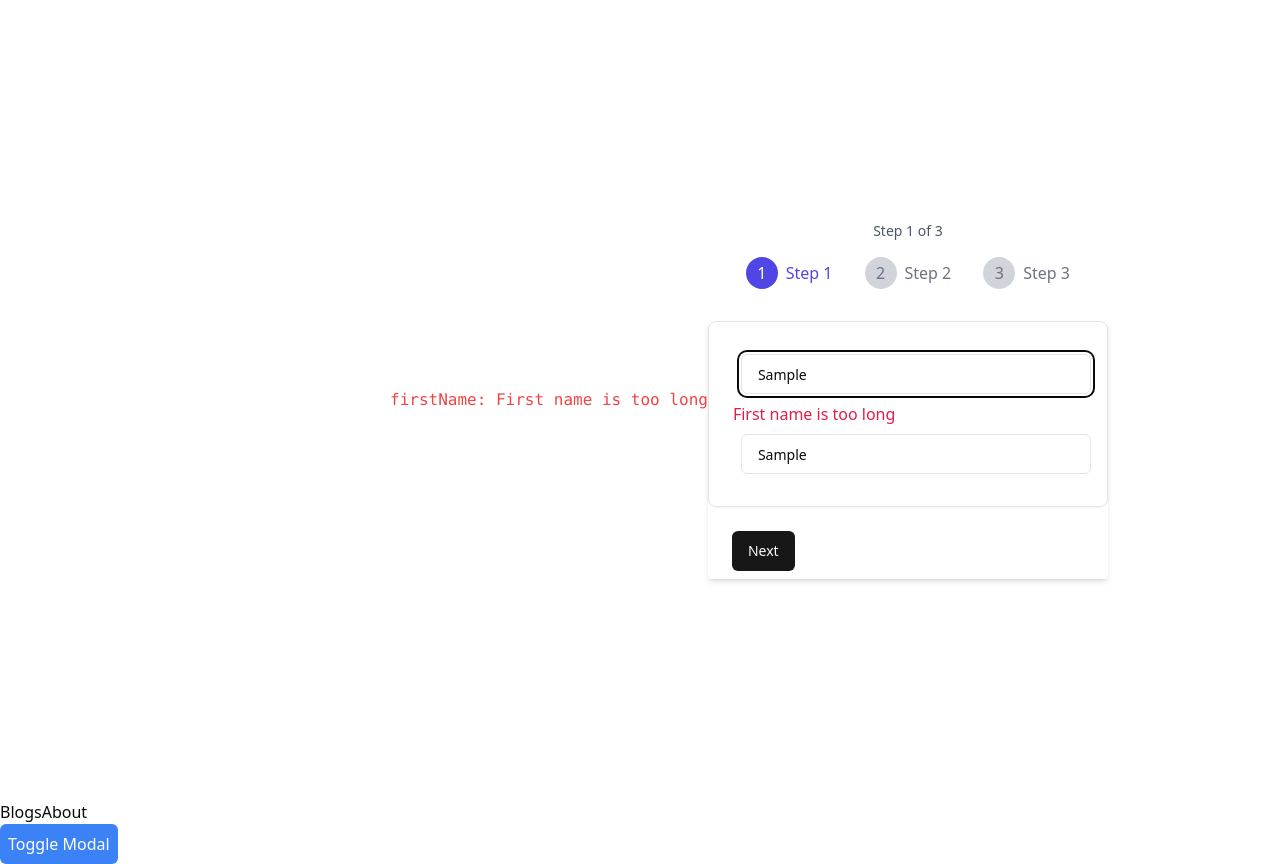
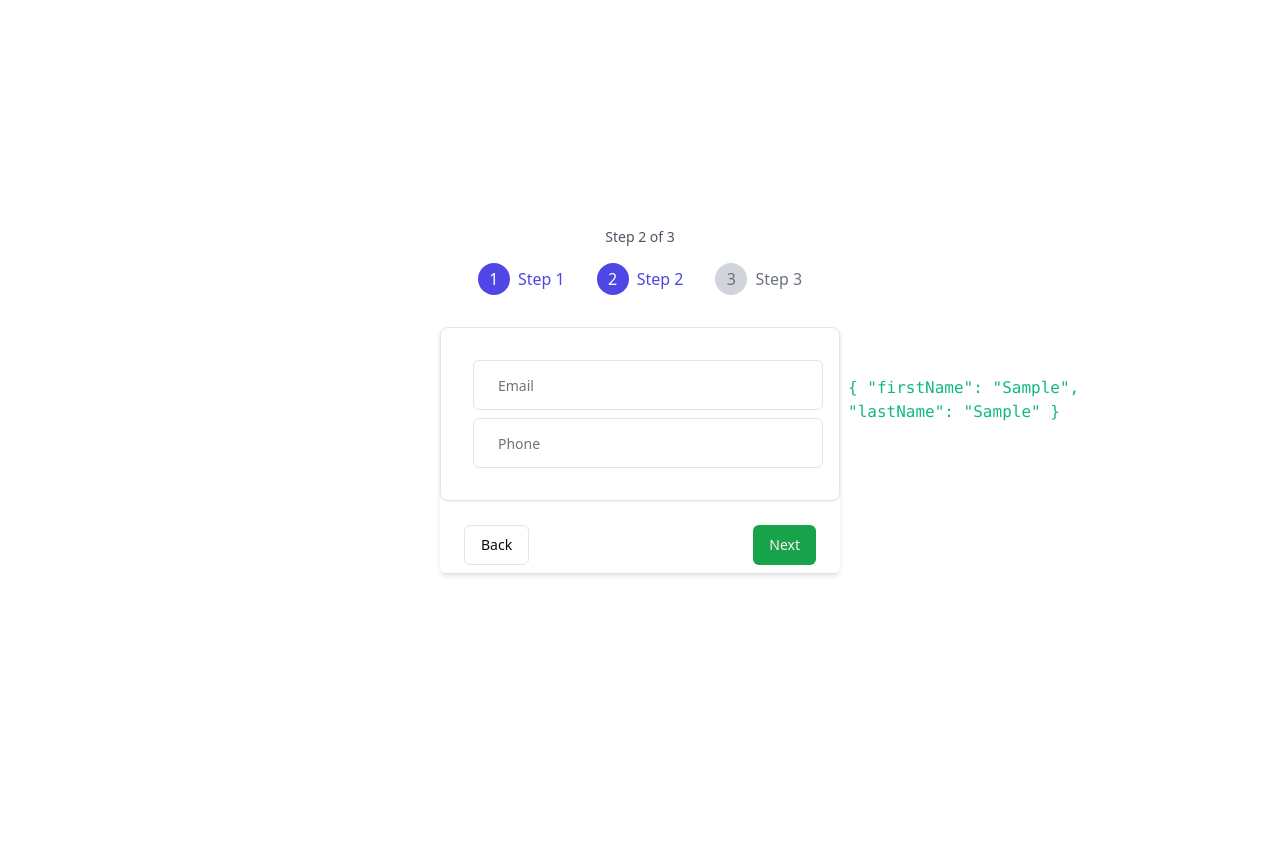
Before and after one commit to awebcode/nextjs-formhook-zod-multistep-form, a Next.js app: page / in a window 1280 px wide. Both pictures are taken after typing "Sample", "Sample" into the empty fields and a click on the button "Next". After the commit the page ends 800 px from the top, so only its background shows below. Built offline with nearby package versions, Linux system fonts and the light colour scheme.

Commit message:
nextjs-multistep-form-zod v2

```diff
--- a/app/globals.css
+++ b/app/globals.css
@@ -5,24 +5,24 @@
 @layer base {
   :root {
     --background: 0 0% 100%;
-    --foreground: 0 0% 3.9%;
+    --foreground: 20 14.3% 4.1%;
     --card: 0 0% 100%;
-    --card-foreground: 0 0% 3.9%;
+    --card-foreground: 20 14.3% 4.1%;
     --popover: 0 0% 100%;
-    --popover-foreground: 0 0% 3.9%;
-    --primary: 0 0% 9%;
-    --primary-foreground: 0 0% 98%;
-    --secondary: 0 0% 96.1%;
-    --secondary-foreground: 0 0% 9%;
-    --muted: 0 0% 96.1%;
-    --muted-foreground: 0 0% 45.1%;
-    --accent: 0 0% 96.1%;
-    --accent-foreground: 0 0% 9%;
+    --popover-foreground: 20 14.3% 4.1%;
+    --primary: 47.9 95.8% 53.1%;
+    --primary-foreground: 26 83.3% 14.1%;
+    --secondary: 60 4.8% 95.9%;
+    --secondary-foreground: 24 9.8% 10%;
+    --muted: 60 4.8% 95.9%;
+    --muted-foreground: 25 5.3% 44.7%;
+    --accent: 60 4.8% 95.9%;
+    --accent-foreground: 24 9.8% 10%;
     --destructive: 0 84.2% 60.2%;
-    --destructive-foreground: 0 0% 98%;
-    --border: 0 0% 89.8%;
-    --input: 0 0% 89.8%;
-    --ring: 0 0% 3.9%;
+    --destructive-foreground: 60 9.1% 97.8%;
+    --border: 20 5.9% 90%;
+    --input: 20 5.9% 90%;
+    --ring: 20 14.3% 4.1%;
     --radius: 0.5rem;
     --chart-1: 12 76% 61%;
     --chart-2: 173 58% 39%;
@@ -32,25 +32,70 @@
   }
 
   .dark {
-    --background: 0 0% 3.9%;
-    --foreground: 0 0% 98%;
-    --card: 0 0% 3.9%;
-    --card-foreground: 0 0% 98%;
-    --popover: 0 0% 3.9%;
-    --popover-foreground: 0 0% 98%;
-    --primary: 0 0% 98%;
-    --primary-foreground: 0 0% 9%;
-    --secondary: 0 0% 14.9%;
+    --background: nd: 24 5.4% 63.9%;
+    --accent: 12 6.5% 15.1%;
+    --accent-foreground: 60 9.1% 97.8%;
+    --destructive: 0 62.8% 30.6%;
+    --destructive-foreground: 60 9.1% 97.8%;
+    --border: 12 6.5% 15.1%;
+    --input: 12 6.5% 15.1%;
+    --ring: 35.5 91.7% 32.9%;
+    --chart-1: 220 70% 50%;
+    --chart-2: 160 60% 45%;
+    --chart-3: 30 80% 55%;
+    --chart-4: 280 65% 60%;
+    --chart-5: 340 75% 55%;
+  }
+}
+@layer base {
+  :root {
+    --background: 0 0% 100%;
+    --foreground: 240 10% 3.9%;
+    --card: 0 0% 100%;
+    --card-foreground: 240 10% 3.9%;
+    --popover: 0 0% 100%;
+    --popover-foreground: 240 10% 3.9%;
+    --primary: 142.1 76.2% 36.3%;
+    --primary-foreground: 355.7 100% 97.3%;
+    --secondary: 240 4.8% 95.9%;
+    --secondary-foreground: 240 5.9% 10%;
+    --muted: 240 4.8% 95.9%;
+    --muted-foreground: 240 3.8% 46.1%;
+    --accent: 240 4.8% 95.9%;
+    --accent-foreground: 240 5.9% 10%;
+    --destructive: 0 84.2% 60.2%;
+    --destructive-foreground: 0 0% 98%;
+    --border: 240 5.9% 90%;
+    --input: 240 5.9% 90%;
+    --ring: 142.1 76.2% 36.3%;
+    --radius: 0.5rem;
+    --chart-1: 12 76% 61%;
+    --chart-2: 173 58% 39%;
+    --chart-3: 197 37% 24%;
+    --chart-4: 43 74% 66%;
+    --chart-5: 27 87% 67%;
+  }
+
+  .dark {
+    --background: 20 14.3% 4.1%;
+    --foreground: 0 0% 95%;
+    --card: 24 9.8% 10%;
+    --card-foreground: 0 0% 95%;
+    --popover: 0 0% 9%;
+    --popover-foreground: 0 0% 95%;
+    --primary: 142.1 70.6% 45.3%;
+    --primary-foreground: 144.9 80.4% 10%;
+    --secondary: 240 3.7% 15.9%;
     --secondary-foreground: 0 0% 98%;
-    --muted: 0 0% 14.9%;
-    --muted-foreground: 0 0% 63.9%;
-    --accent: 0 0% 14.9%;
+    --muted: 0 0% 15%;
+    --muted-foreground: 240 5% 64.9%;
+    --accent: 12 6.5% 15.1%;
     --accent-foreground: 0 0% 98%;
     --destructive: 0 62.8% 30.6%;
-    --destructive-foreground: 0 0% 98%;
-    --border: 0 0% 14.9%;
-    --input: 0 0% 14.9%;
-    --ring: 0 0% 83.1%;
+    --destructive-foreground: 0 85.7% 97.3%;
+    --border: 240 3.7% 15.9%;
+    --input: 240 3.7% 15.9%;
+    --ring: 142.4 71.8% 29.2%;
     --chart-1: 220 70% 50%;
     --chart-2: 160 60% 45%;
     --chart-3: 30 80% 55%;
--- a/app/layout.tsx
+++ b/app/layout.tsx
@@ -1,7 +1,7 @@
-import type { Metadata,Viewport } from "next";
+import type { Metadata, Viewport } from "next";
 import localFont from "next/font/local";
 import "./globals.css";
-import { StepProvider } from "@/hooks/providers/MultistepFormProvider";
+import { StepProvider } from "@/providers/MultistepFormProvider";
 
 const geistSans = localFont({
   src: "./fonts/GeistVF.woff",
--- a/app/page.tsx
+++ b/app/page.tsx
@@ -8,9 +8,9 @@ export default function Home() {
     <>
       {/* <ServiceWorker /> */}
       <MultiStepForm/>
-      <Link href="/blogs">Blogs</Link>
+      {/* <Link href="/blogs">Blogs</Link>
       <Link href="/about">About</Link>
-    <Input/>
+    <Input/> */}
     </>
   );
 }
--- a/components/multistep/FormField.tsx
+++ b/components/multistep/FormField.tsx
@@ -1,20 +1,22 @@
 import type { FormFieldProps } from "@/validation/multi_formSchema";
 import { Input } from "../ui/input";
 
-const FormField: React.FC<FormFieldProps> = ({
+const FormField: React.FC<FormFieldProps&{autoComplete?: string}> = ({
     type,
     placeholder,
     name,
     register,
     error,
     valueAsNumber,
+    autoComplete="on"
 }) => (
     <>
         <Input
-            className="w-full m-2 focus:ring focus:ring-blue-600 p-4"
+            className="w-full m-2  p-6"
             type={type}
             placeholder={placeholder}
             {...register(name, { valueAsNumber })}
+            autoComplete={autoComplete}
         />
         {error && <span className="text-rose-600 font-medium mt-2">{error.message}</span>}
     </>
--- a/components/multistep/MultiStepForm.tsx
+++ b/components/multistep/MultiStepForm.tsx
@@ -1,8 +1,8 @@
 "use client"
 import React from 'react';
-import { useForm, FormProvider, useFormContext } from 'react-hook-form';
+import { useForm, FormProvider, useFormContext, type FieldError } from 'react-hook-form';
 import { zodResolver } from '@hookform/resolvers/zod';
-import { useStepContext } from '@/hooks/providers/MultistepFormProvider';
+import { useStepContext } from '@/providers/MultistepFormProvider';
 import { stepOneSchema, stepTwoSchema, stepThreeSchema, type combined } from '@/validation/multi_formSchema';
 import { Card } from '../ui/card';
 import { Button } from '../ui/button';
@@ -20,12 +20,15 @@ export const MultiStepForm = () => {
     const methods = useForm<combined>({
         resolver: zodResolver(schemas[currentStep]),
         defaultValues: formData,
+        mode: 'all',
+        reValidateMode: 'onChange',
+        shouldFocusError: true,
+        progressive: true,
+
     });
     const StepsComponent = steps[currentStep];
-    let finalData
     const onSubmit = (data: combined) => {
         setFormData({ ...formData, ...data });
-        finalData = { ...formData, ...data };
 
         if (currentStep < schemas.length - 1) {
             setCurrentStep(currentStep + 1);
@@ -35,50 +38,51 @@ export const MultiStepForm = () => {
     };
 
     return (
-        <div className='flex justify-between min-h-screen max-w-[500px] mx-auto'>
+        <div className='flex justify-between flex-wrap md:flex-nowrap gap-2 min-h-screen max-w-[900px] mx-auto'>
             {/* left */}
-            <div className='grid place-items-center'>
+            <div className='grid place-items-center w-full'>
                 {methods.formState.errors && (
-                    <pre className="text-red-500">
+                    <p className="text-red-500">
+
                         {Object.entries(methods.formState.errors).map(([field, error]) => (
                             <div key={field}>
-                                {field}: {(error as any).message}
+                                {field}: {error.message}
                             </div>
                         ))}
-                    </pre>
+                    </p>
                 )}
             </div>
             {/* right */}
-        <div className="flex  justify-center flex-col items-center ">
-            <Stepper steps={stepLabels} currentStep={currentStep} />
+            <div className="flex  justify-center flex-col items-center w-full ">
+                <Stepper steps={stepLabels} currentStep={currentStep} />
+                {/* Stepper */}
+                <FormProvider {...methods}>
+                    <form onSubmit={methods.handleSubmit(onSubmit)} className='space-y-6 shadow-md rounded-md  w-auto md:min-w-[400px] md:max-w-md bg-white '>
+                        <StepsComponent />
+                        {/* Display errors */}
+                        <div className='w-full flex justify-between px-6 pb-2' >
 
-            {/* Stepper */}
-
-            <FormProvider {...methods}>
-                <form onSubmit={methods.handleSubmit(onSubmit)} className='space-y-6 shadow-md rounded-sm min-w-[400px] max-w-md bg-white '>
-                    <StepsComponent/>
-                    {/* Display errors */}
-
-                    {/* Final data */}
-                    {finalData &&  (
-                        <pre className="text-green-500">
-                            {JSON.stringify(finalData, null, 2)}
-                        </pre>
-                    )}
-
-
-
-                    <div className='w-full flex justify-between px-6 pb-2' >
-                        {currentStep > 0 && (
-                            <Button type="button" variant="outline" disabled={currentStep === 0}  onClick={() => {if(currentStep > 0) setCurrentStep(currentStep - 1)}}>
+                            <Button type="button" variant="outline" disabled={currentStep === 0} onClick={() => { if (currentStep > 0) setCurrentStep(currentStep - 1) }}>
                                 Back
                             </Button>
+                            <Button type="submit">{currentStep === schemas.length - 1 ? "Submit" : "Next"}</Button>
+                        </div>
+                    </form>
+                </FormProvider>
+            </div>
+            {/* Final data */}
+            <div className="grid place-items-center w-full text-emerald-500">
+                {formData && formData.firstName && (
+                    <code>
+                        {JSON.stringify(
+                            Object.assign({}, formData, { password: undefined, confirmPassword: undefined }),
+                            null,
+                            1
                         )}
-                        <Button type="submit">{currentStep === schemas.length - 1 ? "Submit" : "Next"}</Button>
-                    </div>
-                </form>
-            </FormProvider>
+                    </code>
+                )}
             </div>
+
         </div>
 
     );
--- a/components/multistep/StepTwo.tsx
+++ b/components/multistep/StepTwo.tsx
@@ -15,7 +15,7 @@ export const StepTwo = () => {
                 error={errors.email}
             />
             <FormField
-                type="text"
+                type="telephone"
                 placeholder="Phone"
                 name="phone"
                 register={register}
--- a/validation/multi_formSchema.ts
+++ b/validation/multi_formSchema.ts
@@ -2,7 +2,7 @@ import type { FieldError, UseFormRegister } from "react-hook-form";
 import * as z from "zod";
 
 export const stepOneSchema = z.object({
-  firstName: z.string().min(3, "First name is required").max(4, "First name is too long"),
+  firstName: z.string().min(3, "First name is required").max(10, "First name is too long"),
   lastName: z.string().min(1, "Last name is required"),
 });
 
```
Also changed, not shown: components.json, providers/MultistepFormProvider.tsx (renamed from hooks/providers/MultistepFormProvider.tsx).
